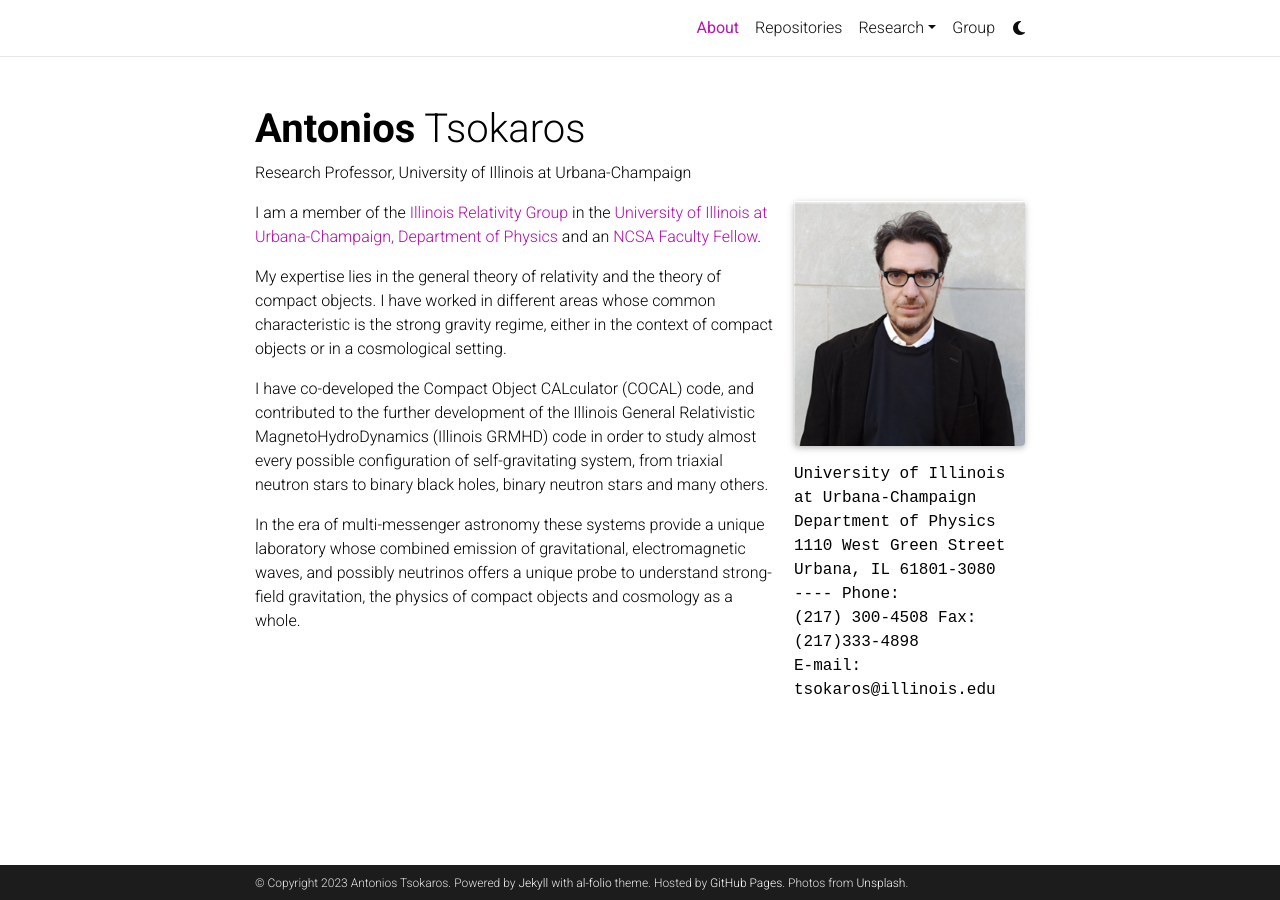
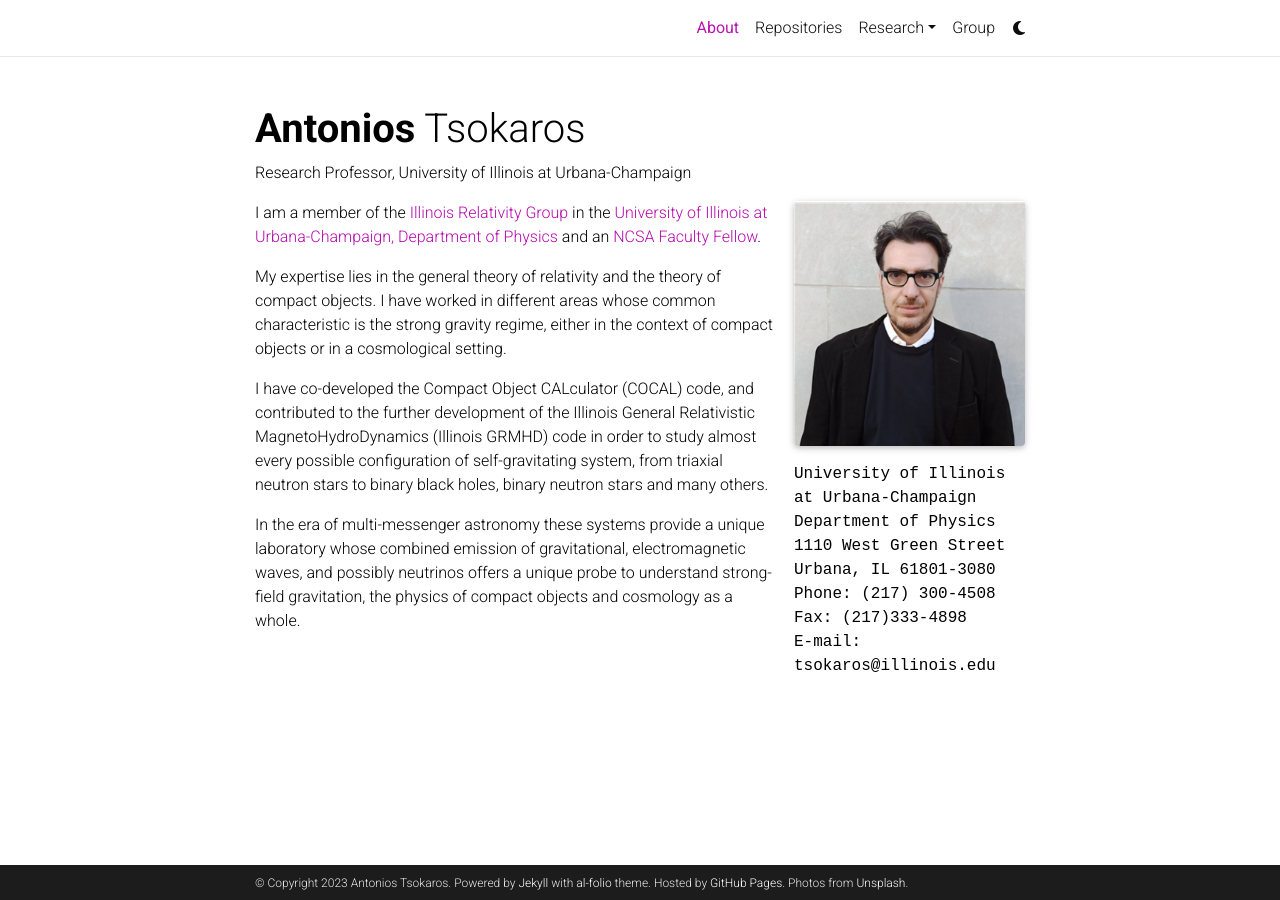
Before and after one commit to TsokarosRelativity/antoniostsokaros.github.io, a Jekyll site: the page built from _pages/about.md, in a window 1280 px wide. Built offline with Jekyll 4.4.1, drawn with Linux system fonts in a browser that asks for light colours; full-size pictures stand in for the smaller copies a plugin makes; comment, search, counter and statistics services are not loaded; a style sheet for code colours, icons or effects is not loaded.

Commit message:
fixed about page part 2

```diff
--- a/_pages/about.md
+++ b/_pages/about.md
@@ -13,7 +13,7 @@
     <p>Department of Physics</p>
     <p>1110 West Green Street</p>
     <p>Urbana, IL 61801-3080</p>
-    <p>----</p>
+
     <p>Phone:</p>
     <p>(217) 300-4508</p>
     <p>Fax:</p>
```
